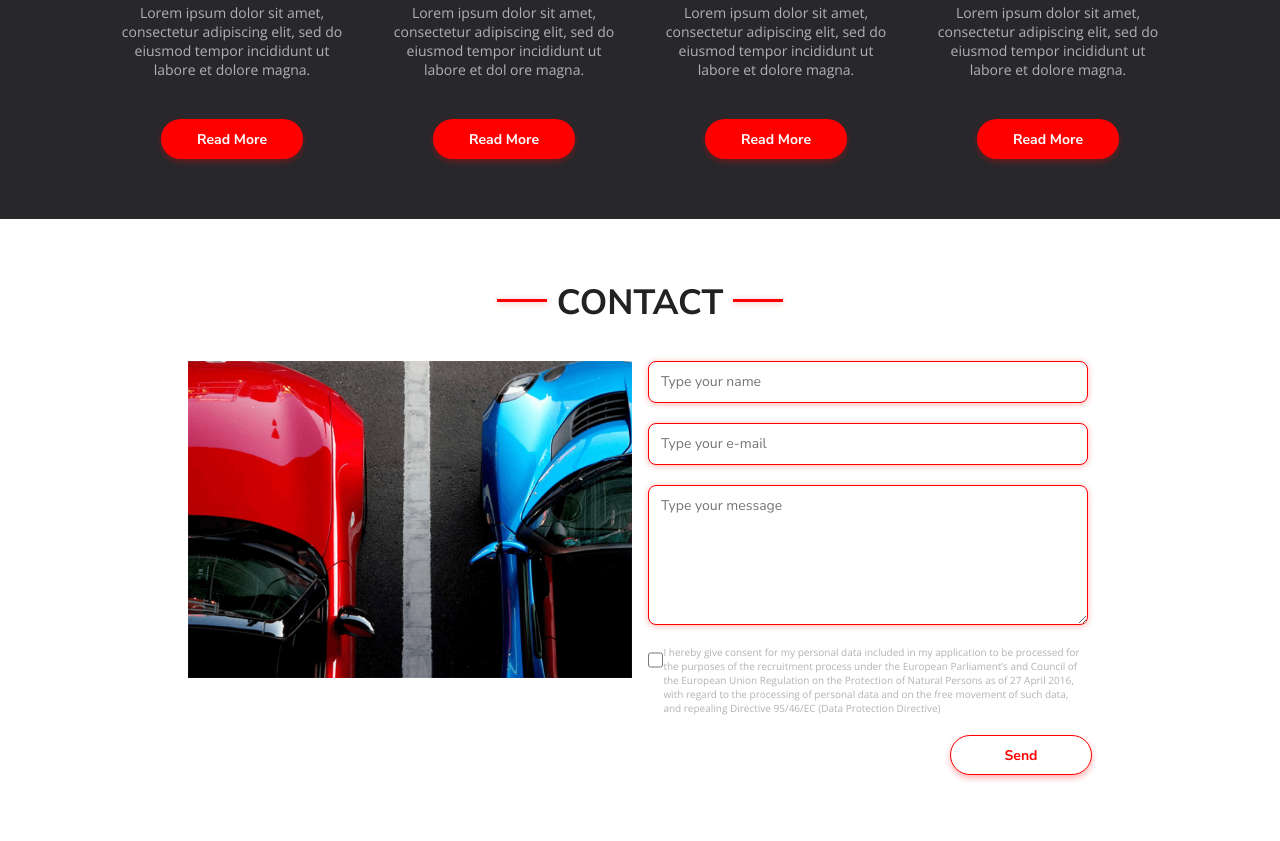
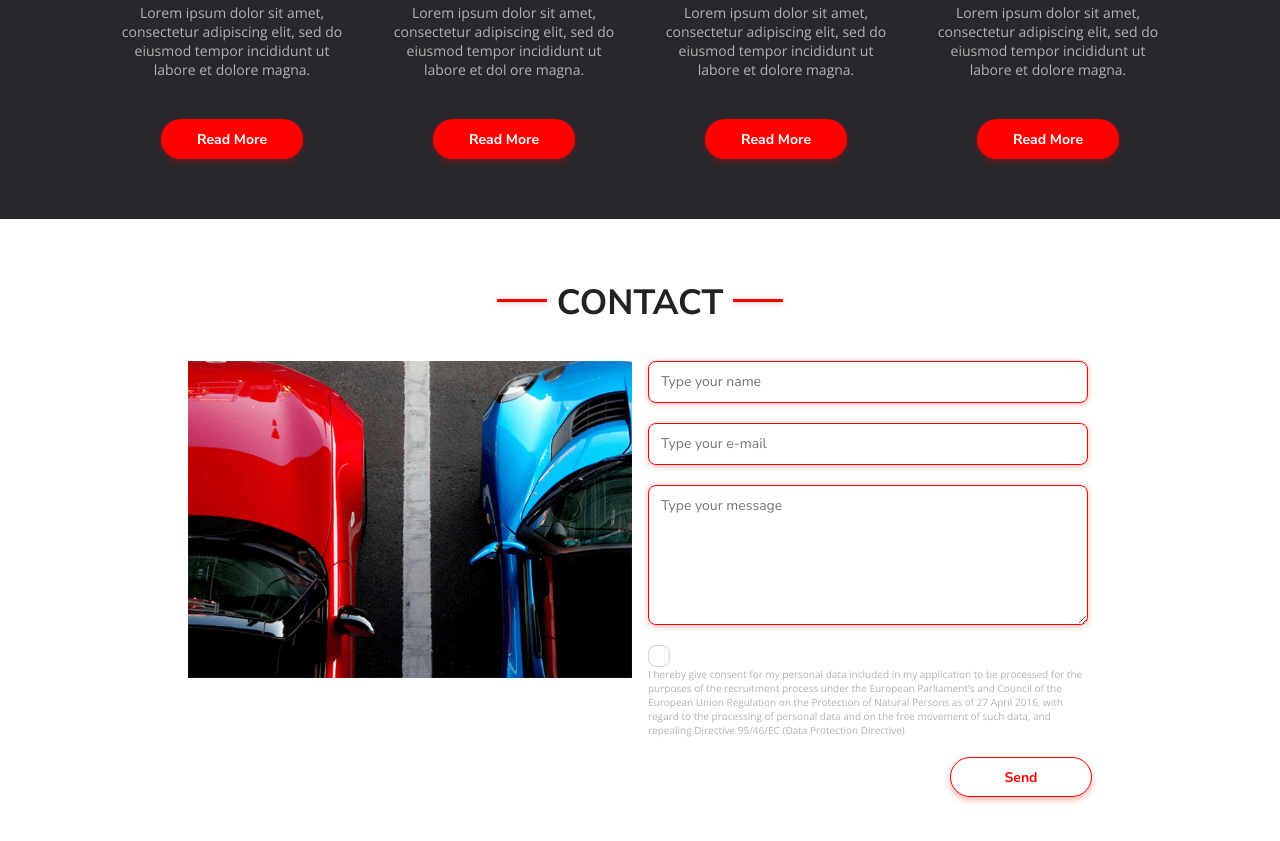
Before and after one commit to KarolNiewiadomski/carsharing, a website built with Vite: page 01_Car_Sharing/index.html in a window 1280 px wide. Shown: the part 1857-2698 px from the top of the page. Built offline with nearby package versions, Linux system fonts and the light colour scheme.

Commit message:
checkbox section complete

```diff
--- a/01_Car_Sharing/css/style.css
+++ b/01_Car_Sharing/css/style.css
@@ -355,12 +355,14 @@ input[type="email"] {
 }
 
 input[type="checkbox"] {
+  appearance: none;
   display: flex;
   align-items: flex-start;
-  height: 30px;
-  width: 70px;
+  height: 22px;
+  width: 22px;
   border-radius: 8px;
   background: var(--secondary-color);
+  border: 1px solid #D1D1D1;
 }
 
 .form-btn-container {
--- a/01_Car_Sharing/index.html
+++ b/01_Car_Sharing/index.html
@@ -143,19 +143,18 @@
                     <input type="email" placeholder="Type your e-mail" class="text-area">
 
                     <textarea placeholder="Type your message" class="text-area message-area"></textarea>
-                    <!-- <input type="textarea" placeholder="Type your message" class="text-area message-area"> -->
 
                         <div class="consent-box">
-                            <input type="checkbox">
-                            <p>I hereby give consent for my personal data included in my application to be processed for the purposes of the recruitment process under the European Parliament’s and Council of the European Union Regulation on the Protection of Natural Persons as of 27 April 2016, with regard to the processing of personal data and on the free movement of such data, and repealing Directive 95/46/EC (Data Protection Directive)</p>
-                        </div>
+                            <label for="checkbox" class="checkbox">
+                                <input type="checkbox" required>
+                                <span>I hereby give consent for my personal data included in my application to be processed for the purposes of the recruitment process under the European Parliament’s and Council of the European Union Regulation on the Protection of Natural Persons as of 27 April 2016, with regard to the processing of personal data and on the free movement of such data, and repealing Directive 95/46/EC (Data Protection Directive)</span>
+                            </label>
+                         </div>
                 </form>
             </div>
             <div class="form-btn-container">
                 <button class="form-btn">Send</button>
             </div>
-
-
         </div>
     </section>
 
```
